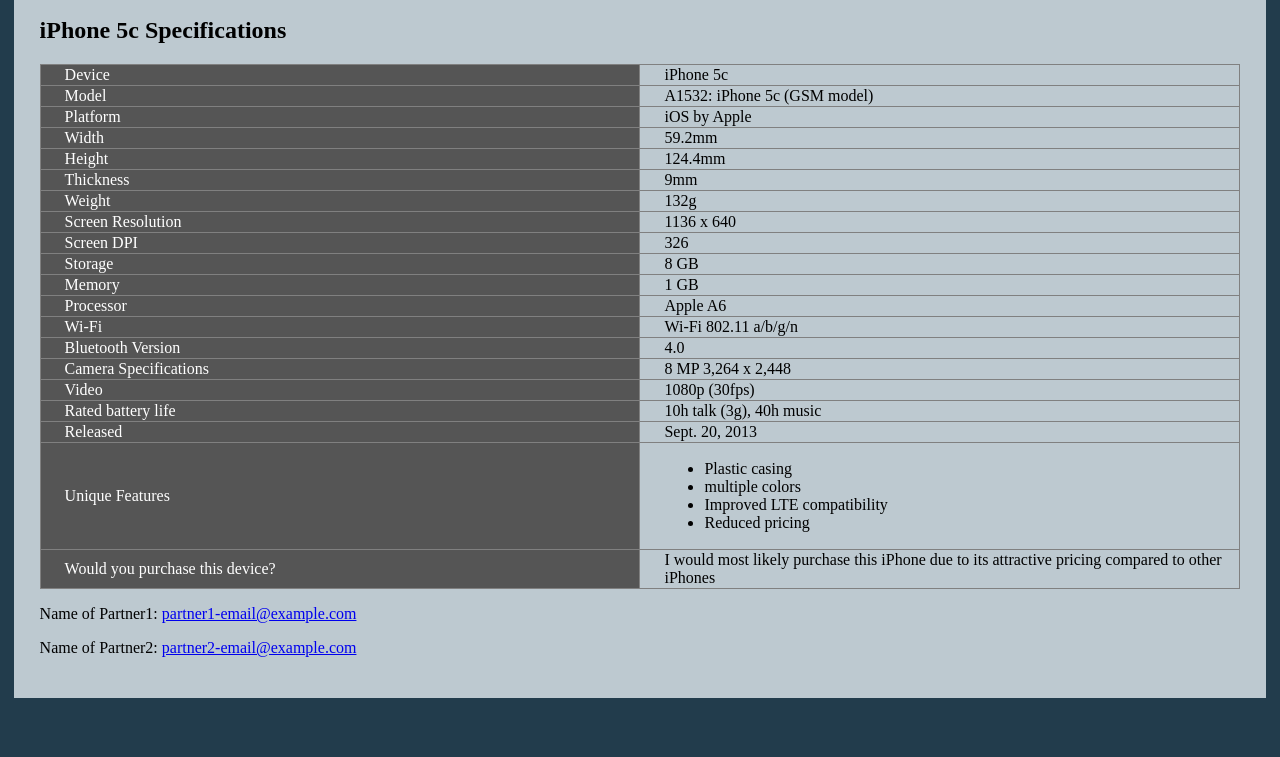
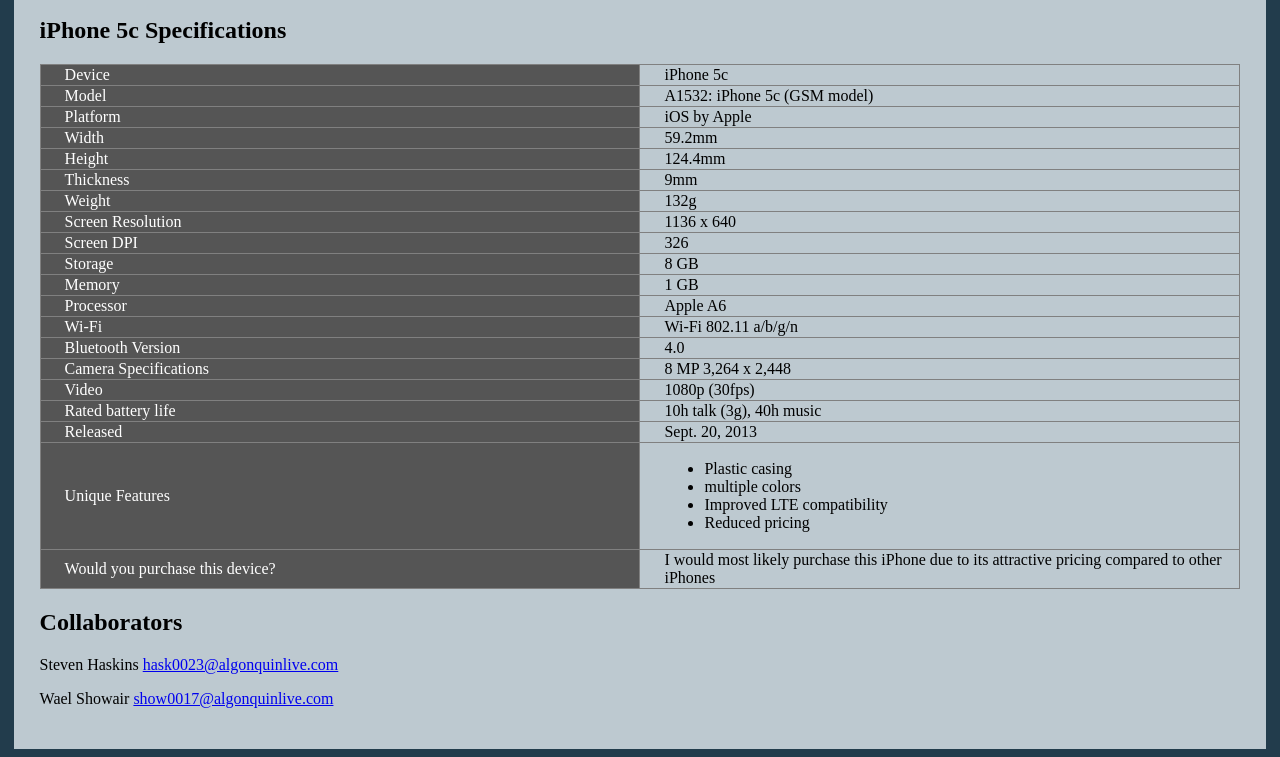
Before and after one commit to show0017/mad9111-lab7, a plain HTML site: page index.html in a window 1280 px wide. Shown: the part 579-1336 px from the top of the page. Before the commit the page ends 1285 px from the top, so only its background shows below. Drawn offline with Linux system fonts and the light colour scheme.

Commit message:
add collaborators sections

```diff
--- a/index.html
+++ b/index.html
@@ -184,8 +184,10 @@
          <td>I would most likely purchase this iPhone due to its attractive pricing compared to other iPhones</td>
         </tr>
     </table>
-        <p>Name of Partner1: <a href="mailto:someone@example.com">partner1-email@example.com</a></p>
-        <p>Name of Partner2: <a href="mailto:someone@example.com">partner2-email@example.com</a></p>
+
+        <h2>Collaborators</h2>
+        <p>Steven Haskins <a href="mailto:hask0023@algonquinlive.com">hask0023@algonquinlive.com</a></p>
+        <p>Wael Showair <a href="mailto:show0017@algonquinlive.com">show0017@algonquinlive.com</a></p>
     </div>
 </body>
 
```
Lines whose indentation alone changed are shown as unchanged.
